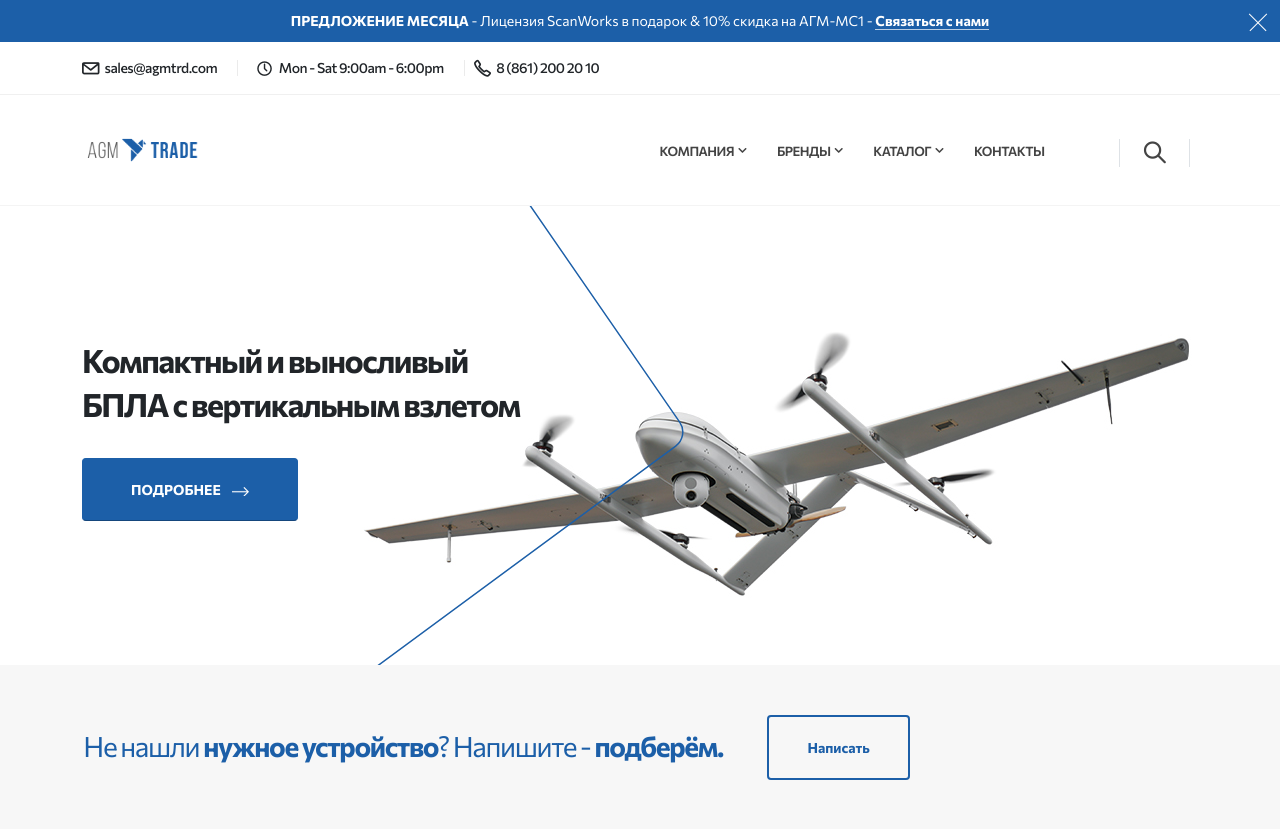
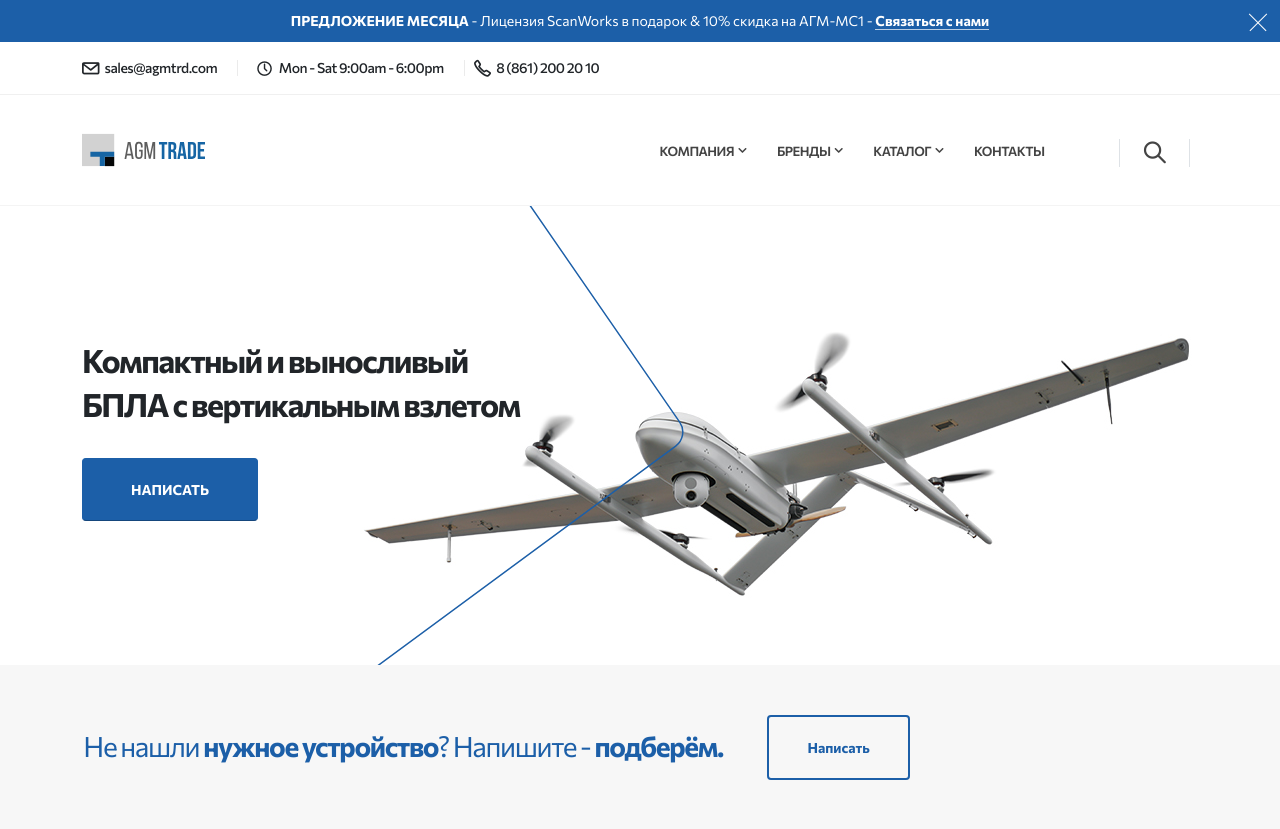
Before and after one commit to SMplg/trade, a Django app: page / in a window 1280 px wide. Shown: the top 829 px of the page. Run offline with Django 3.2, Linux system fonts and the light colour scheme; data comes from the database, SQL or seed files in the repository; some libraries are stand-ins or nearby versions.

Commit message:
update content

```diff
--- a/mainapp/templates/mainapp/base.html
+++ b/mainapp/templates/mainapp/base.html
@@ -106,7 +106,7 @@
 								<div class="header-row justify-content-between">
 									<div class="header-logo z-index-2 col-lg-2 px-0">
 										<a href="{% url 'index' %}">
-											<img alt="Porto" width="123" height="48" data-sticky-width="82" data-sticky-height="40" data-sticky-top="84" src="{% static 'mainapp/images/logo5.png' %}">
+											<img alt="Trade" width="123" height="48" data-sticky-width="82" data-sticky-height="40" data-sticky-top="84" src="{% static 'mainapp/images/logo-trade-bold.svg' %}">
 										</a>
 									</div>
 									<div class="header-nav header-nav-links justify-content-end pe-lg-4 me-lg-3">
@@ -248,7 +248,7 @@
 					<div class="row text-center text-md-start py-4 my-5">
 						<div class="col-md-6 col-lg-3 align-self-center text-center text-md-start text-lg-center mb-5 mb-lg-0">
 							<a href="{% url 'index' %}" class="text-decoration-none">
-								<img src="{% static 'mainapp/images/logo-light.png' %}" class="img-fluid" alt="alt" />
+								<img src="{% static 'mainapp/images/logo-trade-white.svg' %}" class="img-fluid" alt="alt" />
 							</a>
 						</div>
 						<div class="col-md-6 col-lg-3 mb-5 mb-lg-0">
--- a/mainapp/templates/mainapp/contacts.html
+++ b/mainapp/templates/mainapp/contacts.html
@@ -46,7 +46,7 @@
                 <div class="col-lg-6">
 
                     <h2 class="font-weight-bold text-8 mt-2 mb-0">Связитесь с нами</h2>
-                    <p class="mb-4">Feel free to ask for details, don't save any questions!</p>
+                    <p class="mb-4">Отвечаем в кротчайшие сроки. Если сомневаетесь - не сомневайтесь.</p>
 
                     <!-- Форма обратной связи сайта -->
                     <!-- <form class="contact-form" action="{% url 'feedback' 'sales' %}" method="POST">
--- a/mainapp/templates/mainapp/index.html
+++ b/mainapp/templates/mainapp/index.html
@@ -45,11 +45,11 @@
 						<h2 class="font-weight-regular text-color-light text-4-5 line-height-2 line-height-sm-7 mb-0 appear-animation" data-appear-animation="maskRight" data-appear-animation-delay="100">Промышленный гибридный VTOL</h2>
 					</div>
 					<h1 class="text-color-dark font-weight-bold text-8 pb-2 mb-4 appear-animation" data-appear-animation="maskRight" data-appear-animation-delay="50">Компактный и выносливый БПЛА с вертикальным взлетом</h1>
-					<a href="{% url 'catalog' %}" class="btn btn-primary custom-btn-border-radius custom-btn-arrow-effect-1 font-weight-bold text-3 px-5 btn-py-3 appear-animation" data-appear-animation="fadeInUpShorter" data-appear-animation-delay="1300">
-						ПОДРОБНЕЕ
-						<svg class="ms-2" version="1.1" viewBox="0 0 15.698 8.706" width="17" xml:space="preserve" xmlns="http://www.w3.org/2000/svg" xmlns:xlink="http://www.w3.org/1999/xlink">
+					<a href="{% url 'contacts' %}" class="btn btn-primary custom-btn-border-radius text-uppercase custom-btn-arrow-effect-1 font-weight-bold text-3 px-5 btn-py-3 appear-animation" data-appear-animation="fadeInUpShorter" data-appear-animation-delay="1300">
+						Написать
+						<!-- <svg class="ms-2" version="1.1" viewBox="0 0 15.698 8.706" width="17" xml:space="preserve" xmlns="http://www.w3.org/2000/svg" xmlns:xlink="http://www.w3.org/1999/xlink">
 							<polygon stroke="#FFF" stroke-width="0.1" fill="#FFF" points="11.354,0 10.646,0.706 13.786,3.853 0,3.853 0,4.853 13.786,4.853 10.646,8 11.354,8.706 15.698,4.353 "/>
-						</svg>
+						</svg> -->
 					</a>
 				</div>
 			</div>
```
Also changed, not shown: mainapp/static/mainapp/images/logo-trade-bold.svg (added), mainapp/static/mainapp/images/logo-trade-center.svg (added), mainapp/static/mainapp/images/logo-trade-emblem.svg (added), mainapp/static/mainapp/images/logo-trade-white.svg (added), mainapp/static/mainapp/images/logo-trade.svg (added), 1 other file.
